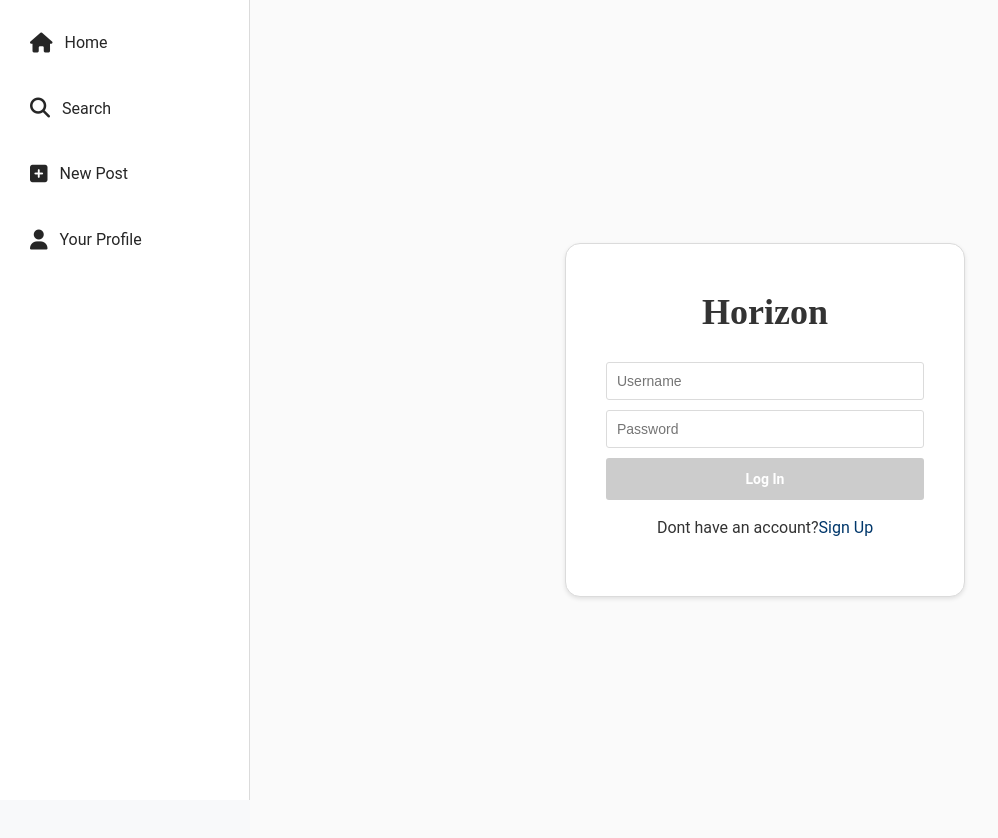
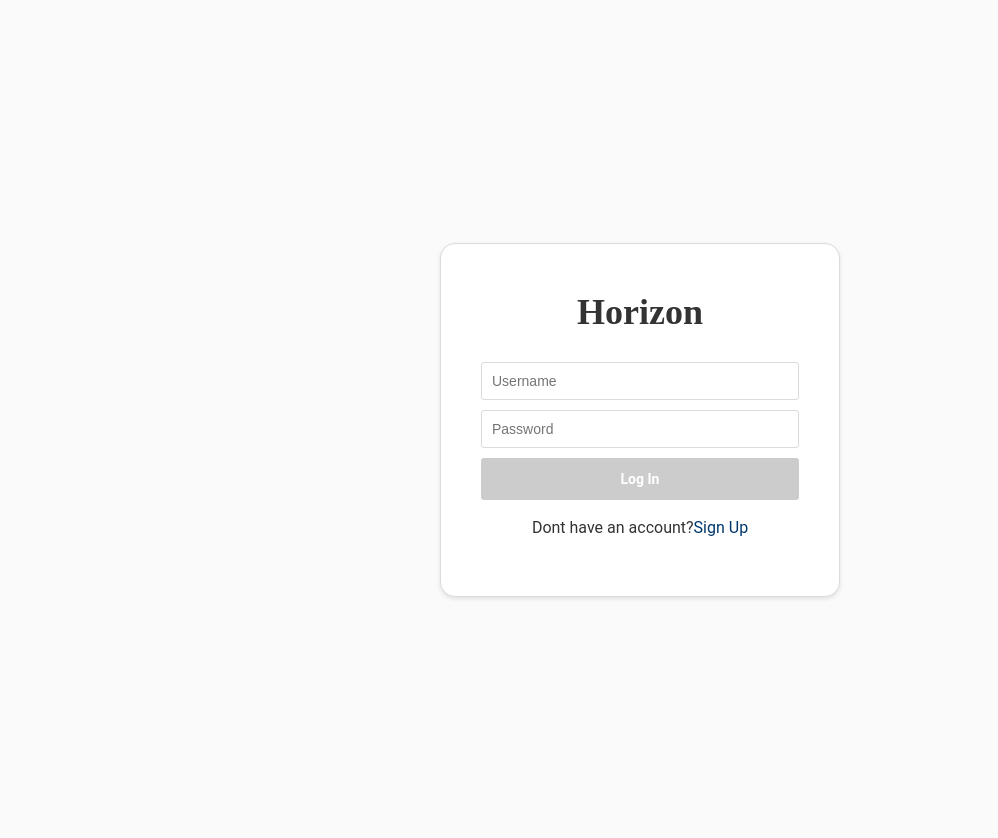
Before and after one commit to Raimbek-pro/Webdev_KBTU2025, an Angular app in the folder horizon-frontend/: page /login in a window 1280 px wide. Shown: the whole page, without its empty margins (0-998 px from the left). Built offline with nearby package versions, Linux system fonts and the light colour scheme.

Commit message:
fix: sidebar view

```diff
--- a/horizon-frontend/src/app/app.component.css
+++ b/horizon-frontend/src/app/app.component.css
@@ -3,4 +3,9 @@
   padding: 20px;
   min-height: 100vh;
   background-color: #fafafa;
+  transition: margin-left 0.3s ease;
 }
+
+.main-content.full-width {
+  margin-left: 0;
+}
--- a/horizon-frontend/src/app/app.component.html
+++ b/horizon-frontend/src/app/app.component.html
@@ -1,4 +1,4 @@
-<app-sidebar></app-sidebar>
-<div class="main-content">
+<app-sidebar *ngIf="authService.isAuthenticated()"></app-sidebar>
+<div class="main-content" [ngClass]="{'full-width': !authService.isAuthenticated()}">
   <router-outlet></router-outlet>
 </div>
--- a/horizon-frontend/src/app/app.component.ts
+++ b/horizon-frontend/src/app/app.component.ts
@@ -1,14 +1,18 @@
 import { Component } from '@angular/core';
 import { RouterOutlet } from '@angular/router';
 import { SidebarComponent } from './core/sidebar/sidebar.component';
+import { AuthService } from './core/services/auth.service';
+import { CommonModule } from '@angular/common';
 
 @Component({
   selector: 'app-root',
   standalone: true,
-  imports: [RouterOutlet, SidebarComponent],
+  imports: [RouterOutlet, SidebarComponent, CommonModule],
   templateUrl: './app.component.html',
   styleUrl: './app.component.css'
 })
 export class AppComponent {
   title = 'horizon-frontend';
+
+  constructor(public authService: AuthService) {}
 }
```
Also changed, not shown: 1 other file (tests, documents, lock files or other folders).
